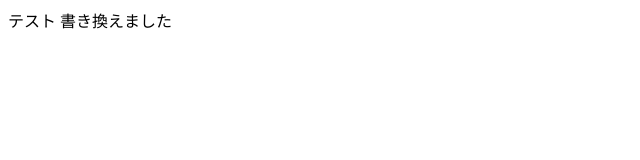
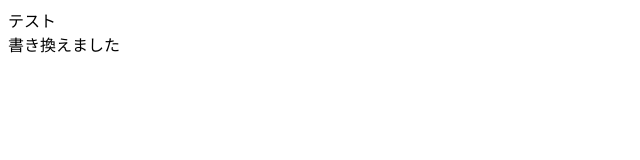
Before and after one commit to taratarako/20250512-git, a plain HTML site: page index.html in a window 1280 px wide. Shown: the whole page, without its empty margins (0-640 px from the left). Drawn offline with Linux system fonts and the light colour scheme.

Commit message:
Update index.html
改行しました

```diff
--- a/index.html
+++ b/index.html
@@ -5,7 +5,7 @@
     <title>タイトル</title>
   </head>
   <body>
-    テスト
+    テスト<br>
     書き換えました
   </body>
 </html>
```
